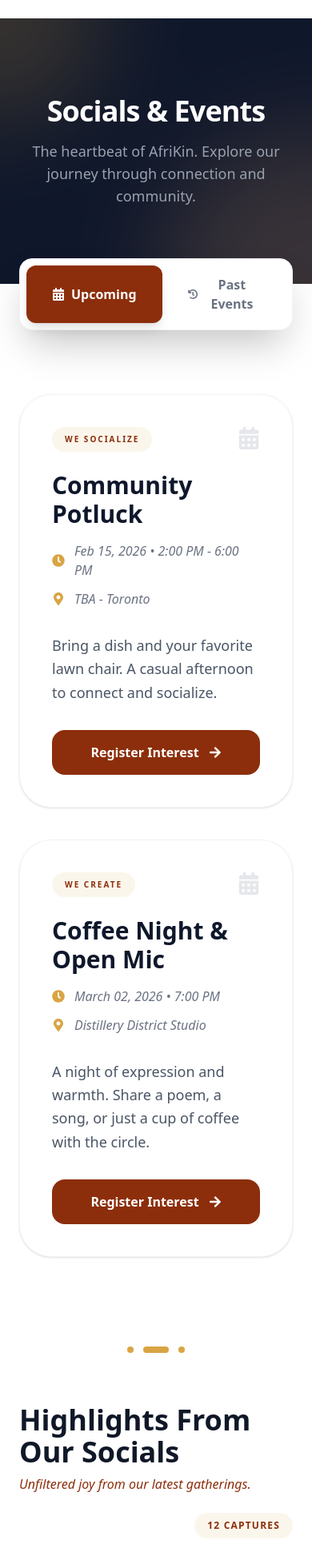
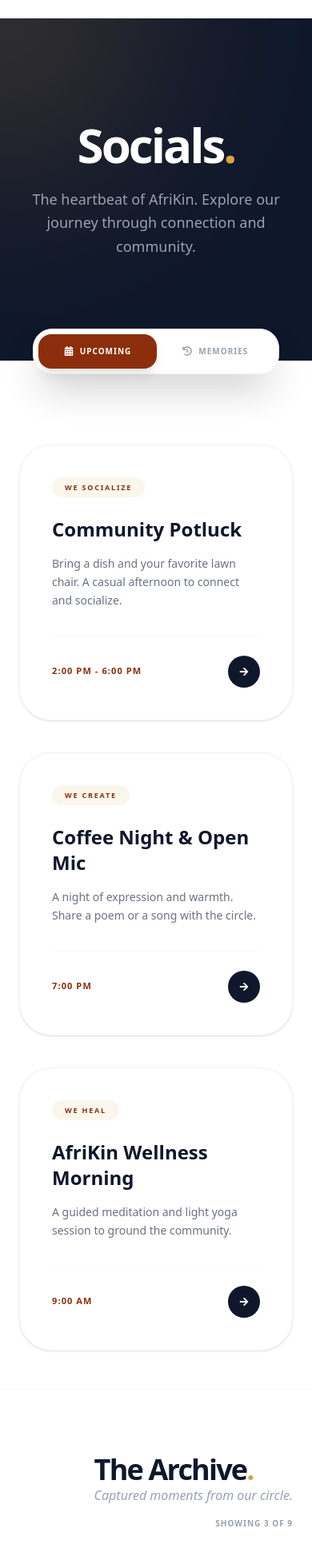
Before and after one commit to Dsikuku/afrikin, a React (Vite) app: page /socials in a window 390 px wide. Shown: the part 46-1997 px from the top of the page at 80% size. Built offline with nearby package versions, Linux system fonts and the light colour scheme.

Commit message:
feat: implement responsive 3-column grid and load more gallery

```diff
--- a/src/pages/Socials.jsx
+++ b/src/pages/Socials.jsx
@@ -1,10 +1,9 @@
 import React, { useState } from 'react';
-import { FaCalendarAlt, FaHistory, FaArrowRight, FaMapMarkerAlt, FaClock } from 'react-icons/fa';
-import PhotoAlbum from "react-photo-album";
+import { FaCalendarAlt, FaHistory, FaArrowRight, FaMapMarkerAlt, FaClock, FaInstagram, FaPlus } from 'react-icons/fa';
 import Lightbox from "yet-another-react-lightbox";
 import "yet-another-react-lightbox/styles.css";
 
-// Asset imports remain the same...
+// Asset imports
 import ChaiChill from '../assets/events/Chai_Chill.jpg';
 import CocktailMixology from '../assets/events/Mixology.png';
 import AfroHouseSipPaint from '../assets/events/Sip&Paint.png';
@@ -25,13 +24,11 @@ import g6 from '../assets/gallery/g6.jpg';
 import g7 from '../assets/gallery/g7.jpg';
 import g8 from '../assets/gallery/g8.jpg';
 import g9 from '../assets/gallery/g9.jpg';
-import g10 from '../assets/gallery/g10.jpg';
-import g11 from '../assets/gallery/g11.jpg';
-import g12 from '../assets/gallery/g12.jpg';
 
 const Socials = () => {
   const [view, setView] = useState('upcoming');
   const [index, setIndex] = useState(-1);
+  const [visibleRows, setVisibleRows] = useState(1); // Controls how many rows of 3 are shown
 
   const events = {
     upcoming: [
@@ -48,168 +45,141 @@ const Socials = () => {
         date: "March 02, 2026",
         time: "7:00 PM",
         location: "Distillery District Studio",
-        desc: "A night of expression and warmth. Share a poem, a song, or just a cup of coffee with the circle.",
+        desc: "A night of expression and warmth. Share a poem or a song with the circle.",
         tag: "We Create"
+      },
+      {
+        title: "AfriKin Wellness Morning",
+        date: "April 12, 2026",
+        time: "9:00 AM",
+        location: "High Park",
+        desc: "A guided meditation and light yoga session to ground the community.",
+        tag: "We Heal"
       }
     ],
     past: [
-      { title: "Cocktail & Mixology Party", date: "Nov 14, 2025", summary: "A cozy evening of cocktail/mocktail making, conversation & kinnection.", image: CocktailMixology, stats: "45+ Attendees" },
-      { title: "AfroHouse Sip & Paint", date: "Nov 09, 2025", summary: "An afternoon of color, connection & calm. pattern stories.", image: AfroHouseSipPaint, stats: "60+ Attendees" },
+      { title: "Cocktail & Mixology", date: "Nov 14, 2025", summary: "A cozy evening of cocktail making and kinnection.", image: CocktailMixology, stats: "45+ Attendees" },
+      { title: "AfroHouse Sip & Paint", date: "Nov 09, 2025", summary: "An afternoon of color, connection & calm.", image: AfroHouseSipPaint, stats: "60+ Attendees" },
       { title: "Kinnect Series 2", date: "Nov 09, 2025", summary: "Thinking about a career in Cybersecurity.", image: KinnectSeries, stats: "20+ Attendees" },
       { title: "AfriKin Field Day", date: "Aug 09, 2025", summary: "Outdoor games. Sunshine, Good company.", image: AfriKinFieldDay, stats: "20+ Attendees" },
       { title: "Nyama Choma Night", date: "Jun 06, 2025", summary: "Afrobeat Edition ft. Grills & Vibes.", image: NyamaChomaNight, stats: "35+ Attendees" },
       { title: "KinReads Book Club", date: "May 31, 2025", summary: "Annual community grill and chill session.", image: KinReadsBookClub, stats: "5+ Attendees" },
-      { title: "Kinnect Series 1", date: "Mar 22, 2025", summary: "Speed networking and round table discussions.", image: KinnectSeriesLinkUp, stats: "25+ Attendees" },
-      { title: "Movie Night", date: "Feb 08, 2025", summary: "Screening 'The Gods Must be Crazy'.", image: MovieNight, stats: "15+ Attendees" },
-      { title: "Nyama Choma - Dancehall", date: "Jan 31, 2025", summary: "Grilled meats and classic riddims.", image: NyamaChomaDancehall, stats: "35+ Attendees" },
-      { title: "Chai & Chill", date: "Jan 18, 2025", summary: "Warm drinks and card games.", image: ChaiChill, stats: "5+ Attendees" },
-      { title: "Yoga", date: "Jan 14, 2025", summary: "Stretch and move session for wellness.", image: YogaSession, stats: "5+ Attendees" },
     ]
   };
 
-  const photos = [
-    { src: g1, width: 800, height: 600 }, { src: g2, width: 1600, height: 900 },
-    { src: g3, width: 1080, height: 1350 }, { src: g4, width: 800, height: 600 },
-    { src: g5, width: 1080, height: 1080 }, { src: g6, width: 1600, height: 900 },
-    { src: g7, width: 1080, height: 1350 }, { src: g8, width: 800, height: 600 },
-    { src: g9, width: 1080, height: 1080 }, { src: g10, width: 1600, height: 900 },
-    { src: g11, width: 1080, height: 1350 }, { src: g12, width: 800, height: 600 },
+  // Full Gallery Array
+  const archiveGallery = [
+    { src: g1, title: "Unity" }, { src: g2, title: "Laughter" }, { src: g3, title: "Culture" },
+    { src: g4, title: "Circle" }, { src: g5, title: "Joy" }, { src: g6, title: "Growth" },
+    { src: g7, title: "Spirit" }, { src: g8, title: "Vibe" }, { src: g9, title: "Kinnect" },
   ];
 
+  const itemsToShow = visibleRows * 3;
+
+  const handleLoadMore = () => {
+    setVisibleRows(prev => prev + 1);
+  };
+
   return (
-    <div className="min-h-screen bg-white pb-20">
-      {/* Header */}
-      <section className="bg-slate-900 py-24 px-6 text-center text-white relative overflow-hidden">
+    <div className="min-h-screen bg-white pb-20 overflow-x-hidden">
+
+      {/* 1. HERO SECTION */}
+      <section className="bg-slate-900 py-32 px-6 text-center text-white relative">
         <div className="absolute inset-0 opacity-20 pointer-events-none">
-            {/* Swapped blue glow for brand secondary glow */}
-            <div className="absolute top-0 left-0 w-64 h-64 bg-brand-primary rounded-full blur-3xl -translate-x-1/2 -translate-y-1/2"></div>
-            <div className="absolute bottom-0 right-0 w-96 h-96 bg-brand-secondary rounded-full blur-3xl translate-x-1/2 translate-y-1/2"></div>
+          <div className="absolute top-0 left-0 w-96 h-96 bg-brand-primary rounded-full blur-[120px] -translate-x-1/2 -translate-y-1/2"></div>
         </div>
-        <h1 className="text-4xl md:text-7xl font-extrabold mb-4 relative z-10 tracking-tight">Socials & Events</h1>
-        <p className="text-lg md:text-xl text-gray-400 max-w-2xl mx-auto font-light relative z-10">
-          The heartbeat of AfriKin. Explore our journey through connection and community.
-        </p>
+        <div className="relative z-10">
+          <h1 className="text-6xl md:text-8xl font-black mb-6 tracking-tighter">Socials<span className="text-brand-primary">.</span></h1>
+          <p className="text-lg md:text-xl text-gray-400 max-w-2xl mx-auto font-light leading-relaxed">The heartbeat of AfriKin. Explore our journey through connection and community.</p>
+        </div>
       </section>
 
-      {/* View Toggle */}
-      <div className="max-w-7xl mx-auto px-6 -translate-y-8 flex justify-center z-20 relative">
-        <div className="inline-flex p-2 bg-white border border-gray-100 shadow-2xl rounded-2xl">
-          <button
-            onClick={() => setView('upcoming')}
-            className={`flex items-center gap-2 px-8 py-3 rounded-xl font-bold transition-all duration-300 ${view === 'upcoming' ? 'bg-brand-dark text-white shadow-lg' : 'text-gray-500 hover:bg-gray-50'}`}
-          >
-            <FaCalendarAlt /> Upcoming
-          </button>
-          <button
-            onClick={() => setView('past')}
-            className={`flex items-center gap-2 px-8 py-3 rounded-xl font-bold transition-all duration-300 ${view === 'past' ? 'bg-brand-dark text-white shadow-lg' : 'text-gray-500 hover:bg-gray-50'}`}
-          >
-            <FaHistory /> Past Events
-          </button>
+      {/* 2. NAVIGATION TOGGLE */}
+      <div className="max-w-7xl mx-auto px-6 -translate-y-10 flex justify-center z-20 relative">
+        <div className="inline-flex p-1.5 bg-white border border-gray-100 shadow-2xl rounded-3xl">
+          <button onClick={() => setView('upcoming')} className={`flex items-center gap-2 px-8 py-3.5 rounded-2xl font-black uppercase tracking-widest text-[10px] transition-all duration-300 ${view === 'upcoming' ? 'bg-brand-dark text-white shadow-lg' : 'text-gray-400 hover:bg-gray-50'}`}><FaCalendarAlt size={12} /> Upcoming</button>
+          <button onClick={() => setView('past')} className={`flex items-center gap-2 px-8 py-3.5 rounded-2xl font-black uppercase tracking-widest text-[10px] transition-all duration-300 ${view === 'past' ? 'bg-brand-dark text-white shadow-lg' : 'text-gray-400 hover:bg-gray-50'}`}><FaHistory size={12} /> Memories</button>
         </div>
       </div>
 
-      {/* Events List */}
+      {/* 3. EVENTS GRID */}
       <section className="max-w-7xl mx-auto py-12 px-6">
-        {view === 'upcoming' ? (
-          <div className="grid grid-cols-1 md:grid-cols-2 gap-10">
-            {events.upcoming.map((event, i) => (
-              <div key={i} className="bg-white border border-gray-100 rounded-[2.5rem] p-10 shadow-sm hover:shadow-2xl transition-all duration-500 hover:-translate-y-1 group">
-                <div className="flex justify-between items-start mb-6">
-                    {/* Tag colors updated for brand consistency */}
-                    <span className="text-[10px] font-black uppercase tracking-[0.2em] text-brand-dark bg-brand-primary/10 px-4 py-2 rounded-full">
-                        {event.tag}
-                    </span>
-                    <div className="text-gray-200 group-hover:text-brand-primary transition-colors">
-                        <FaCalendarAlt size={28} />
-                    </div>
+        <div className="grid grid-cols-1 md:grid-cols-2 lg:grid-cols-3 gap-10">
+          {(view === 'upcoming' ? events.upcoming : events.past).map((event, i) => (
+            <div key={i} className="bg-white border border-gray-100 rounded-[2.5rem] overflow-hidden shadow-sm hover:shadow-xl transition-all duration-500 flex flex-col group">
+              {view === 'past' && (
+                <div className="h-72 overflow-hidden relative">
+                  <img src={event.image} alt={event.title} className="w-full h-full object-cover group-hover:scale-105 transition-transform duration-700" />
                 </div>
-                <h3 className="text-3xl font-bold text-slate-900 mb-4">{event.title}</h3>
-                <div className="space-y-3 mb-8">
-                  <div className="flex items-center gap-3 text-gray-500 font-medium italic">
-                    <FaClock className="text-brand-primary" /> {event.date} • {event.time}
-                  </div>
-                  <div className="flex items-center gap-3 text-gray-500 font-medium italic">
-                    <FaMapMarkerAlt className="text-brand-primary" /> {event.location}
-                  </div>
-                </div>
-                <p className="text-gray-600 leading-relaxed mb-8 text-lg">{event.desc}</p>
-                <button className="w-full flex justify-center items-center gap-3 bg-brand-dark text-white py-4 rounded-2xl font-bold hover:bg-brand-primary transition-all group-hover:shadow-xl group-hover:shadow-brand-primary/20">
-                  Register Interest <FaArrowRight />
-                </button>
-              </div>
-            ))}
-          </div>
-        ) : (
-          <div className="grid grid-cols-1 sm:grid-cols-2 lg:grid-cols-3 gap-8">
-            {events.past.map((event, i) => (
-              <div key={i} className="group relative bg-slate-900 rounded-[2rem] overflow-hidden aspect-[4/5] shadow-lg hover:shadow-2xl transition-all duration-500">
-                <img src={event.image} alt={event.title} className="w-full h-full object-cover opacity-70 group-hover:scale-110 group-hover:opacity-30 transition-transform duration-700" />
-                <div className="absolute inset-0 p-8 flex flex-col justify-end bg-gradient-to-t from-slate-900 via-slate-900/40 to-transparent">
-                  <p className="text-brand-primary font-black text-xs tracking-widest mb-2 uppercase">{event.date}</p>
-                  <h3 className="text-2xl font-bold text-white mb-2 leading-tight group-hover:text-brand-primary transition-colors">{event.title}</h3>
-                  <div className="overflow-hidden max-h-0 group-hover:max-h-40 transition-all duration-500">
-                    <p className="text-gray-300 text-sm mb-4 leading-relaxed">{event.summary}</p>
-                    <div className="pt-4 border-t border-white/10 flex justify-between items-center">
-                        <span className="text-[10px] text-brand-primary font-bold uppercase tracking-widest">{event.stats}</span>
-                    </div>
-                  </div>
+              )}
+              <div className="p-10 flex flex-col flex-grow">
+                <span className="text-[9px] font-black uppercase tracking-[0.2em] text-brand-dark bg-brand-primary/10 px-4 py-1.5 rounded-full w-fit mb-6">{event.tag || event.date}</span>
+                <h3 className="text-2xl font-bold text-slate-900 mb-4 group-hover:text-brand-primary transition-colors">{event.title}</h3>
+                <p className="text-gray-500 text-sm font-light leading-relaxed mb-8">{event.desc || event.summary}</p>
+                <div className="mt-auto pt-6 border-t border-gray-50 flex items-center justify-between">
+                  <span className="text-brand-dark font-black text-[11px] uppercase tracking-widest">{event.stats || event.time}</span>
+                  <div className="w-10 h-10 rounded-full bg-slate-900 text-white flex items-center justify-center group-hover:bg-brand-primary transition-colors"><FaArrowRight size={12} /></div>
                 </div>
               </div>
-            ))}
+            </div>
+          ))}
+        </div>
+      </section>
+
+      {/* 4. DYNAMIC ARCHIVE GRID (LOAD MORE) */}
+      <section className="max-w-7xl mx-auto px-6 py-20 border-t border-gray-50">
+        <div className="flex flex-col md:flex-row justify-between items-end mb-16 gap-4">
+          <div>
+            <h2 className="text-4xl md:text-5xl font-black text-slate-900 tracking-tighter">The Archive<span className="text-brand-primary">.</span></h2>
+            <p className="text-gray-400 font-light italic">Captured moments from our circle.</p>
+          </div>
+          <div className="hidden md:block h-px bg-gray-100 flex-grow mx-10"></div>
+          <div className="text-[10px] font-black uppercase tracking-widest text-gray-400">Showing {Math.min(itemsToShow, archiveGallery.length)} of {archiveGallery.length}</div>
+        </div>
+
+        {/* Row logic: Grid with fixed 3 columns */}
+        <div className="grid grid-cols-1 md:grid-cols-3 gap-8 lg:gap-12 transition-all duration-700">
+          {archiveGallery.slice(0, itemsToShow).map((img, idx) => (
+            <div
+              key={idx}
+              className="relative aspect-[4/5] rounded-[3rem] overflow-hidden shadow-2xl group cursor-zoom-in animate-fade-in"
+              onClick={() => setIndex(idx)}
+            >
+              <img src={img.src} alt={img.title} className="w-full h-full object-cover transition-transform duration-1000 group-hover:scale-110" />
+              <div className="absolute inset-0 bg-gradient-to-t from-brand-dark/70 via-transparent to-transparent opacity-60"></div>
+              <div className="absolute bottom-8 left-8">
+                <h4 className="text-white font-bold text-xl">{img.title}</h4>
+              </div>
+            </div>
+          ))}
+        </div>
+
+        {/* Load More Button */}
+        {itemsToShow < archiveGallery.length && (
+          <div className="mt-20 flex justify-center">
+            <button
+              onClick={handleLoadMore}
+              className="group flex items-center gap-4 bg-white border-2 border-slate-900 text-slate-900 px-12 py-5 rounded-2xl font-black uppercase tracking-[0.2em] text-xs hover:bg-slate-900 hover:text-white transition-all shadow-xl active:scale-95"
+            >
+              <FaPlus className="group-hover:rotate-180 transition-transform duration-500" />
+              Load More Moments
+            </button>
           </div>
         )}
       </section>
 
-      {/* Modern Divider */}
-      <div className="flex justify-center py-16">
-        <div className="flex gap-3">
-            {[...Array(3)].map((_, i) => (
-              <div
-                key={i}
-                className={`h-2 rounded-full bg-brand-primary ${i === 1 ? 'w-8' : 'w-2'}`}
-              ></div>
-            ))}
+      {/* LIGHTBOX */}
+      <Lightbox slides={archiveGallery.map(img => ({ src: img.src }))} open={index >= 0} index={index} close={() => setIndex(-1)} styles={{ container: { backgroundColor: "rgba(10, 10, 10, 0.99)" } }} />
+
+      {/* SOCIAL CTA */}
+      <section className="max-w-4xl mx-auto px-6 pt-20">
+        <div className="p-16 md:p-24 rounded-[4rem] bg-slate-900 text-center relative overflow-hidden group">
+          <FaInstagram className="text-6xl text-brand-primary mx-auto mb-8 animate-pulse" />
+          <h2 className="text-4xl font-black text-white mb-6 uppercase tracking-tighter">Join The Circle</h2>
+          <a href="#" className="inline-block bg-brand-primary text-brand-dark px-14 py-5 rounded-2xl font-black uppercase tracking-[0.2em] text-xs hover:bg-white hover:scale-105 transition-all shadow-2xl shadow-brand-primary/10">@AfriKinCircle</a>
         </div>
-      </div>
+      </section>
 
-      {/* Community Gallery Section */}
-      <section className="max-w-7xl mx-auto px-6">
-        <div className="flex flex-col md:flex-row justify-between items-end mb-12 gap-6">
-            <div className="max-w-xl">
-                <h2 className="text-4xl font-bold text-gray-900 mb-2">Highlights From Our Socials</h2>
-                <p className="text-brand-dark font-medium italic">Unfiltered joy from our latest gatherings.</p>
-            </div>
-            <div className="h-px bg-gray-100 flex-grow mx-8 hidden md:block"></div>
-            <div className="bg-brand-primary/10 text-brand-dark font-black text-xs px-4 py-2 rounded-full tracking-widest uppercase">
-                {photos.length} Captures
-            </div>
-        </div>
-
-        <div className="rounded-[3rem] overflow-hidden p-3 bg-gray-50 border border-gray-100">
-          <PhotoAlbum
-            layout="masonry"
-            photos={photos}
-            columns={(containerWidth) => {
-              if (containerWidth < 640) return 2;
-              if (containerWidth < 1024) return 3;
-              return 4;
-            }}
-            spacing={20}
-            onClick={({ index }) => setIndex(index)}
-          />
-        </div>
-
-        <Lightbox
-          slides={photos}
-          open={index >= 0}
-          index={index}
-          close={() => setIndex(-1)}
-          on={{ click: () => setIndex(-1) }}
-          animation={{ fade: 300 }}
-          styles={{ container: { backgroundColor: "rgba(12, 12, 12, 0.98)" } }}
-        />
-      </section>
     </div>
   );
 };
```
